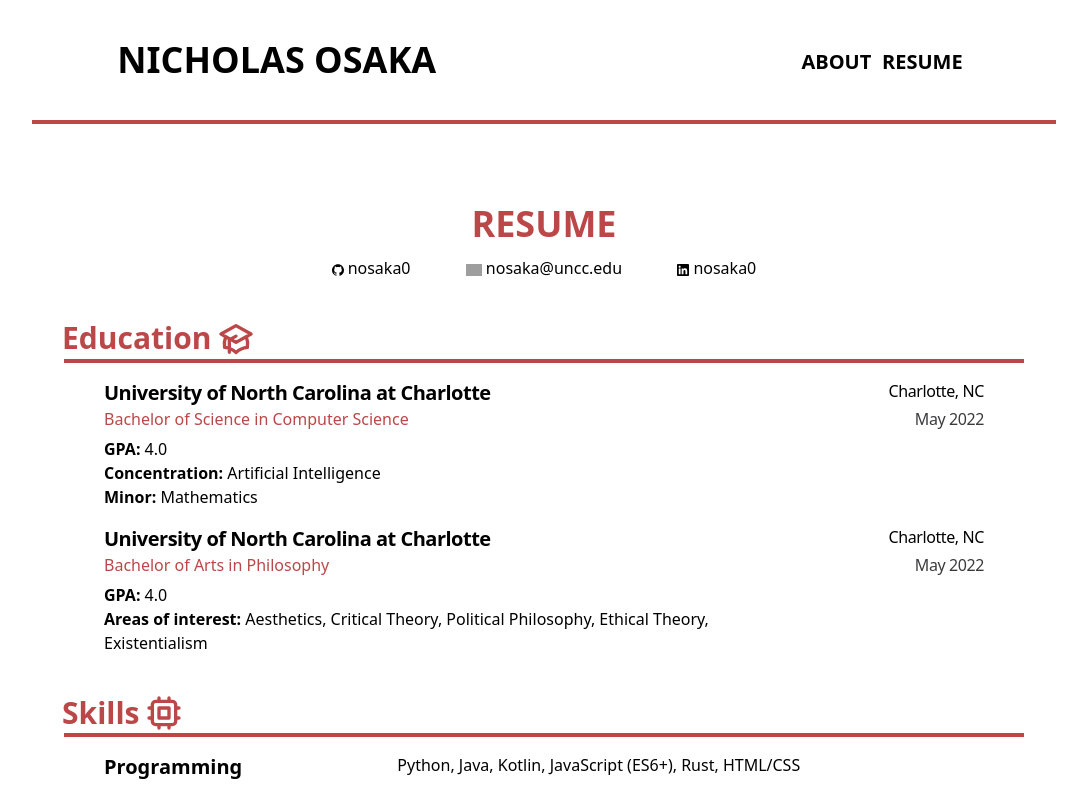
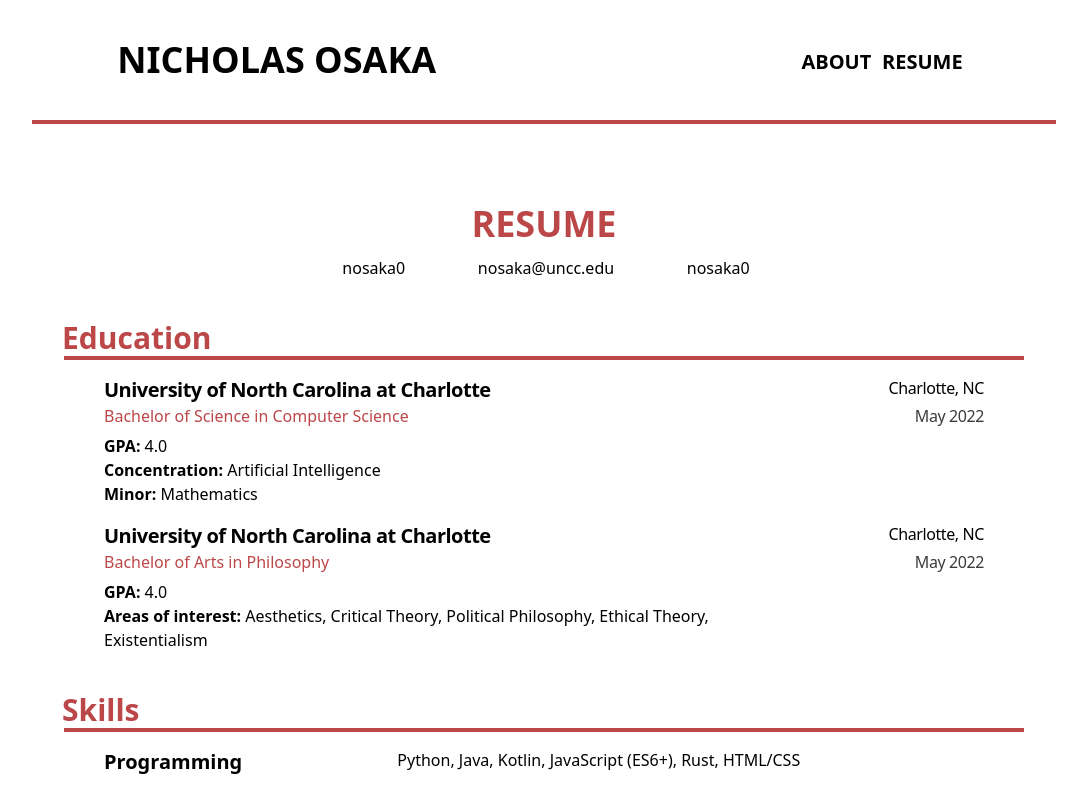
Before and after one commit to nicholasosaka/nosaka.xyz, a Next.js app: page /resume in a window 1280 px wide. Shown: the top 788 px of the page, without its empty margins (96-1183 px from the left). Built offline with nearby package versions, Linux system fonts and the light colour scheme; grey boxes are pictures that could not be loaded.

Commit message:
Fix errors
Partial fix for icon sizing

```diff
--- a/components/Icon.tsx
+++ b/components/Icon.tsx
@@ -1,6 +1,15 @@
+import Image from 'next/image'
+
 const Icon = (props: any) => {
     return (
-        <img src={props.svg} className={props.styling}/>
+        <div className={`${props.styling} relative`}>
+            <Image
+                src={props.svg} alt={props.alt}
+                layout="fill" // required
+                className={props.styling}
+            />
+        </div>
+
     )
 }
 
--- a/components/IconLink.tsx
+++ b/components/IconLink.tsx
@@ -4,7 +4,7 @@ import {Icon} from './Icon'
 const IconLink = (props: any) => {
     return (
         <div className="mx-auto">
-            <Icon svg={props.svg} styling={"inline h-3"}/>
+            <Icon svg={props.svg} alt={props.alt} height={props.height} width={props.width} styling={"inline h-3"}/>
             <Link href={props.link}>
                 <a className="inline font-light ml-1 hover:underline hover:text-chestnut">{props.text}</a>
             </Link>
--- a/components/SectionDivider.tsx
+++ b/components/SectionDivider.tsx
@@ -1,10 +1,11 @@
 import {Icon} from './Icon'
 
+const iconSize = 35
 const SectionDivider = (props: any) => {
     return (
         <div className="mt-10 border-b-4 border-chestnut">
             <h1 className="inline text-3xl font-bold text-chestnut -ml-0.5">{props.title}</h1>
-            <Icon svg={props.svg} styling={"inline h-10 -mt-3 ml-1"}/>
+            <Icon svg={props.svg} alt={`${props.title} Section Header`} height={iconSize} width={iconSize} className={"inline h-10 -mt-3 ml-1"}/>
         </div>
     )
 }
--- a/package.json
+++ b/package.json
@@ -17,7 +17,7 @@
     "@tailwindcss/typography": "^0.4.1",
     "@types/react": "17.0.14",
     "autoprefixer": "^10.2.6",
-    "eslint": "7.30.0",
+    "eslint": "^7.30.0",
     "eslint-config-next": "11.0.1",
     "postcss": "^8.3.5",
     "tailwindcss": "^2.2.4",
--- a/pages/about.tsx
+++ b/pages/about.tsx
@@ -13,7 +13,7 @@ export default function About() {
             <div className="mt-8 xl:mt-20 mx-auto w-5/6 md:w-9/12 lg:w-8/12">
                 <h1 className="text-4xl uppercase font-extrabold mb-5">About</h1>
                 <div className="prose">
-                    <p>Hi, I'm Nicholas. I'm an undergraduate student at the University of North Carolina at Charlotte studying Computer Science and Philosophy. My research interests include computer vision, physical sensing through novel imagery techniques, and natural language processing. With my double major in Philosophy, I've become acquainted with methods for approaching complex issues in emerging technology. </p>
+                    <p>Hi, I&apos;m Nicholas. I&apos;m an undergraduate student at the University of North Carolina at Charlotte studying Computer Science and Philosophy. My research interests include computer vision, physical sensing through novel imagery techniques, and natural language processing. With my double major in Philosophy, I&apos;ve become acquainted with methods for approaching complex issues in emerging technology. </p>
                     <p>My primary philosophical interests lie at the intersection of society and technology: addressing emergent social issues as we interact with novel (or not so novel) technologies.</p>
                 </div>
             </div>
--- a/pages/resume.tsx
+++ b/pages/resume.tsx
@@ -4,6 +4,8 @@ import Link from 'next/link'
 import {Education, Skills, Work, Research, Honors} from '../components/Resume'
 import {IconLink} from '../components/IconLink'
 import {SectionDivider} from '../components/SectionDivider'
+
+const smallIconSize = 17
 
 export default function Resume() {
     return (
@@ -17,9 +19,9 @@ export default function Resume() {
             <div className="mt-8 xl:mt-20 mx-auto w-11/12 md:w-9/12 lg:w-9/12">
                 <h1 className="text-4xl uppercase font-extrabold mx-auto w-1/2 text-center text-chestnut">Resume</h1>
                 <div className="flex flex-row mx-auto sm:w-8/12 lg:w-6/12 justify-between my-3">
-                    <IconLink svg="/svgs/github.svg" text="nosaka0" link="https://github.com/nosaka0"/>
-                    <IconLink svg="/svgs/email.svg" text="nosaka@uncc.edu" link="mailto:nosaka@uncc.edu"/>
-                    <IconLink svg="/svgs/linkedin.svg" text="nosaka0" link="https://www.linkedin.com/in/nosaka0"/>
+                    <IconLink svg="/svgs/github.svg" alt="GitHub Icon" text="nosaka0" height={smallIconSize} width={smallIconSize} link="https://github.com/nosaka0"/>
+                    <IconLink svg="/svgs/email.svg" alt="Email Icon" text="nosaka@uncc.edu" height={smallIconSize} width={smallIconSize} link="mailto:nosaka@uncc.edu"/>
+                    <IconLink svg="/svgs/linkedin.svg" alt="LinkedIn Icon" text="nosaka0" height={smallIconSize} width={smallIconSize} link="https://www.linkedin.com/in/nosaka0"/>
                 </div>
 
                 {/* Education */}
```
Also changed, not shown: 2 other files (tests, documents, lock files or other folders).
